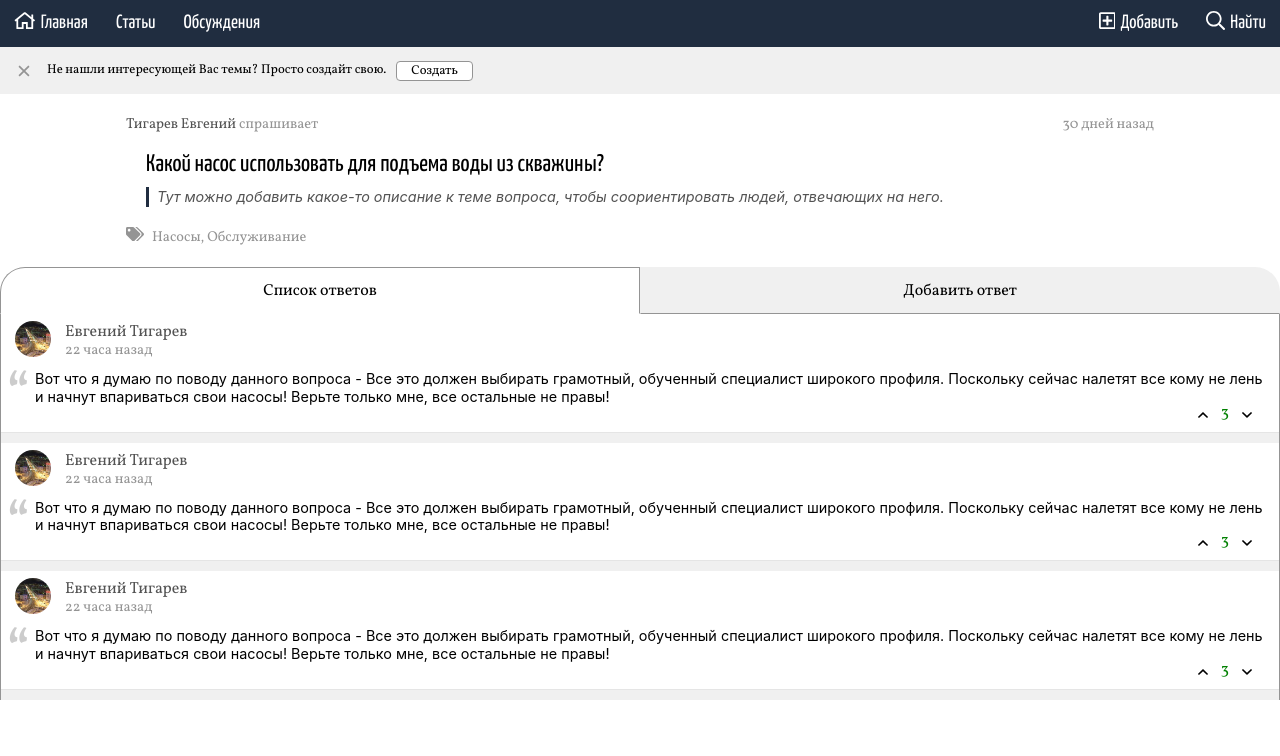
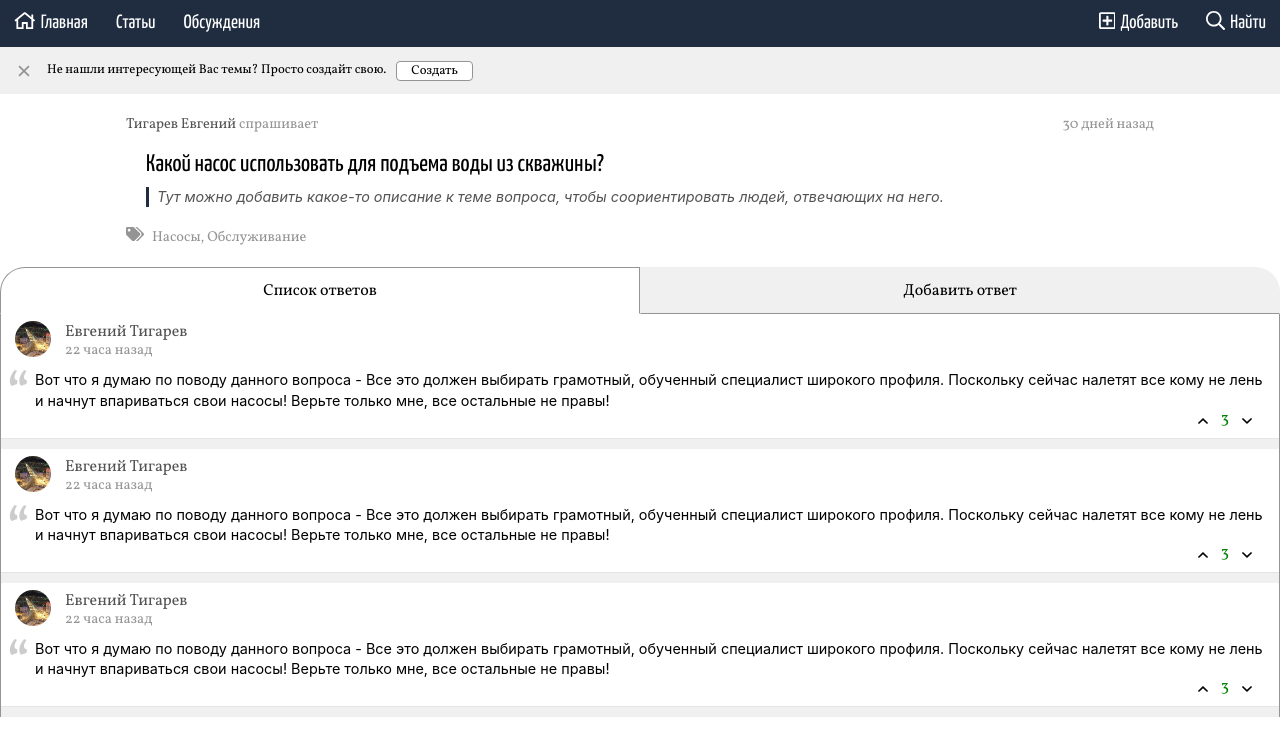
Before and after one commit to TigarevES/tigareves.github.io, a plain HTML site: page s51/index.html in a window 1280 px wide. Drawn offline with Linux system fonts and the light colour scheme.

Commit message:
Add files via upload

```diff
--- a/s51/index.html
+++ b/s51/index.html
@@ -67,7 +67,7 @@
     .a-avatar>img {border-radius: 50%;}
 
     .a-body {position: relative; padding: 0 14px 0 34px; background-color: #fff;}
-    .a-body p {line-height: 1.2; font-family: -apple-system, BlinkMacSystemFont, Segoe UI, Roboto, Oxygen, Ubuntu, Cantarell, Fira Sans, Droid Sans, Helvetica Neue, sans-serif; font-size: .9rem;}
+    .a-body p {line-height: 1.4; font-family: -apple-system, BlinkMacSystemFont, Segoe UI, Roboto, Oxygen, Ubuntu, Cantarell, Fira Sans, Droid Sans, Helvetica Neue, sans-serif; font-size: .9rem;}
     .a-body:before {content: '\201C'; position: absolute; left: 5px; font-size: 64px; top: -15px; color: #ccc;}
 
     .a-footer {background-color: #fff; display: flex; justify-content: flex-end; padding: 0 14px; border-bottom: 1px solid rgba(0,0,0,.1);}
```
